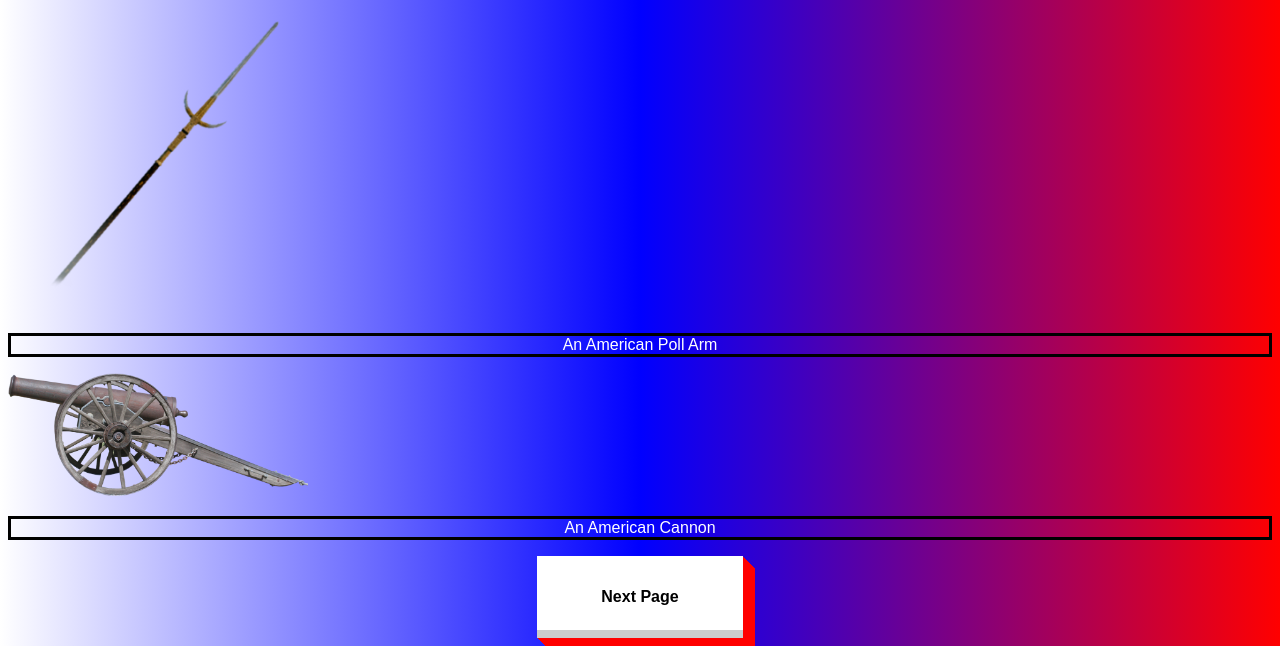
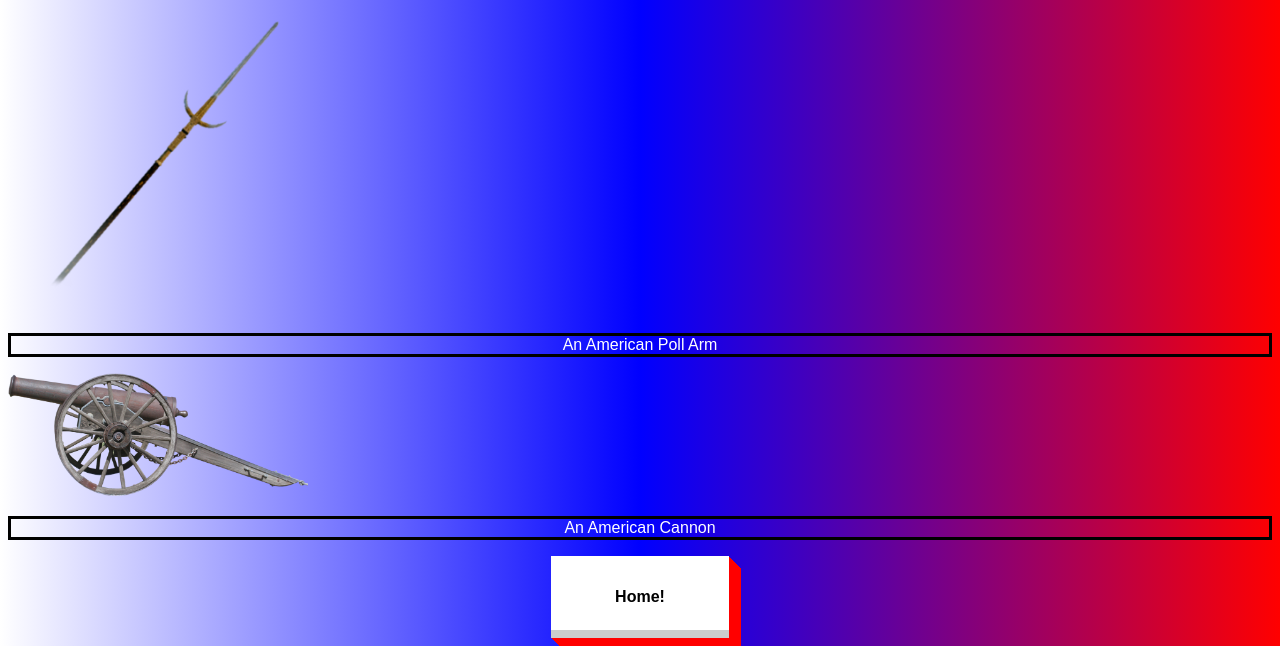
Before and after one commit to JuubiNaruto/revolutionary, a plain HTML site: page gallery.html in a window 1280 px wide. Shown: the part 928-1574 px from the top of the page. Drawn offline with Linux system fonts and the light colour scheme.

Commit message:
Update gallery.html

```diff
--- a/gallery.html
+++ b/gallery.html
@@ -151,7 +151,7 @@
     <img src="cannon.png" alt="cannon" width="300px">
     <p>An American Cannon</p>
     <main>
-      <a href="britain.html"><button>Next Page</button></a>
+      <a href="index.html"><button>Home!</button></a>
     </main>
 </body>
 </html>
```
